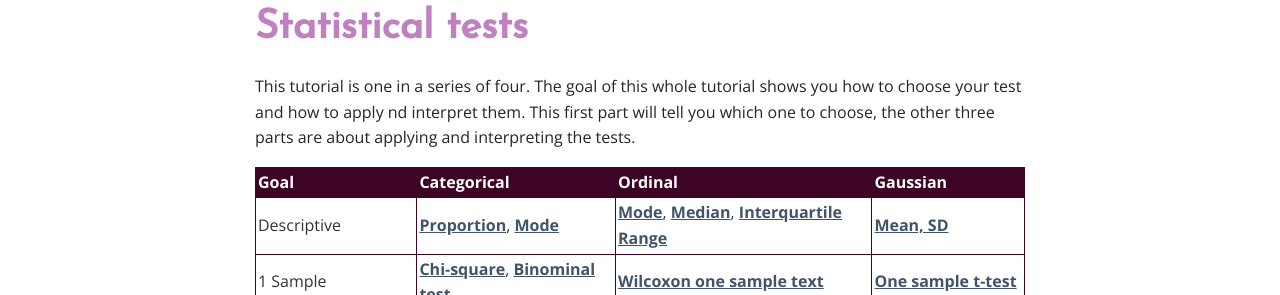
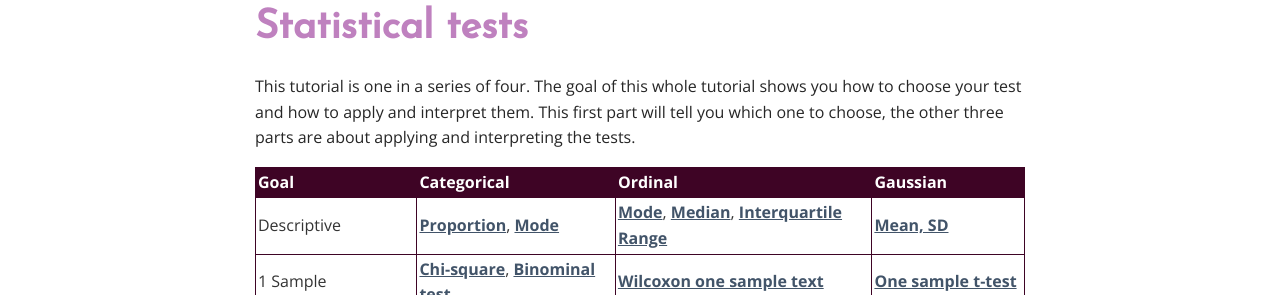
Before and after one commit to mark-me/mark-me.github.io, a Jekyll site: the page built from _pages/tutorials/statistical-tests/statistical-tests.md, in a window 1280 px wide and 900 px high. Shown: the part 232-527 px from the top of the window. Built offline with Jekyll 4.4.1, drawn with Linux system fonts in a browser that asks for light colours; nearby versions of some CDN libraries; comment, search, counter and statistics services are not loaded; some of the changed text lies outside the part shown.

Commit message:
Update statistical-tests.md

```diff
--- a/_pages/tutorials/statistical-tests/statistical-tests.md
+++ b/_pages/tutorials/statistical-tests/statistical-tests.md
@@ -5,7 +5,7 @@
 permalink: /statistical-tests/
 ---
 
-This tutorial is one in a series of four. The goal of this whole tutorial shows you how to choose your test and how to apply nd interpret them. This first part will tell you which one to choose, the other three parts are about applying and interpreting the tests.
+This tutorial is one in a series of four. The goal of this whole tutorial shows you how to choose your test and how to apply and interpret them. This first part will tell you which one to choose, the other three parts are about applying and interpreting the tests.
 
 | Goal | Categorical | Ordinal | Gaussian |
 | :--- | :-------- | :--------- | :------------------- |
```
Also changed, not shown: other parts of _pages/tutorials/statistical-tests/statistical-tests.md (+1 -4 lines).
